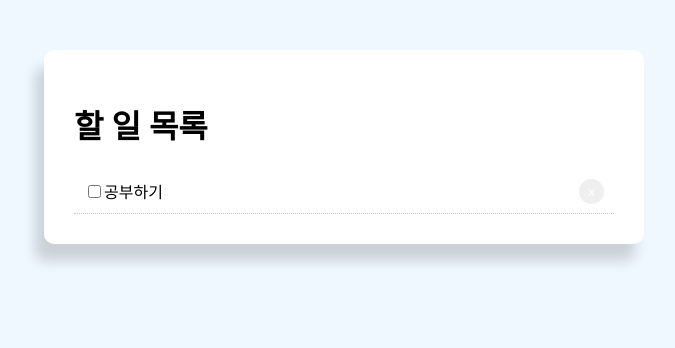
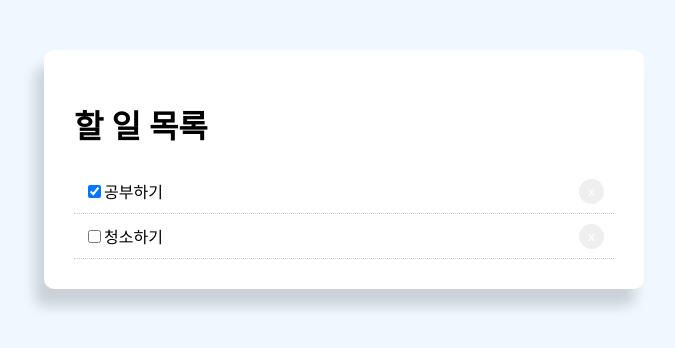
Before and after one commit to chauneng/react-todo, a React (Create React App) app: page / in a window 1280 px wide. Shown: the top 348 px of the page, without its empty margins (296-971 px from the left). Built offline with nearby package versions, Linux system fonts and the light colour scheme.

Commit message:
[add] auto fill todo list

```diff
--- a/src/App.js
+++ b/src/App.js
@@ -7,16 +7,29 @@
 		padding: "5px 9px",
 		borderRadius: "50%",
 		cursor: "pointer",
-    float: "right"
+		float: "right",
 	};
 
 	getStyle = () => {
 		return {
 			padding: "10px",
 			borderBottom: "1px #ccc dotted",
-      textdecoration: 'none',
-    }
-  }
+			textdecoration: "none",
+		};
+	};
+
+	todoData = [
+		{
+			id: "1",
+			title: "공부하기",
+			completed: true,
+		},
+		{
+			id: "2",
+			title: "청소하기",
+			completed: false,
+		},
+	];
 
 	render() {
 		return (
@@ -25,11 +38,13 @@
 					<div className="title">
 						<h1>할 일 목록</h1>
           </div>
-					<div style={this.getStyle()}>
-						<input type="checkbox" defaultChecked={false} />
-						공부하기
+          {this.todoData.map((data) => (
+					<div style={this.getStyle()} key={data.id}>
+						<input type="checkbox" defaultChecked={data.completed} />
+              {data.title}
 						<button style={this.btnStyle}>x</button>
 					</div>
+          ))}
 				</div>
 			</div>
 		);
```
Lines whose indentation alone changed are shown as unchanged.
